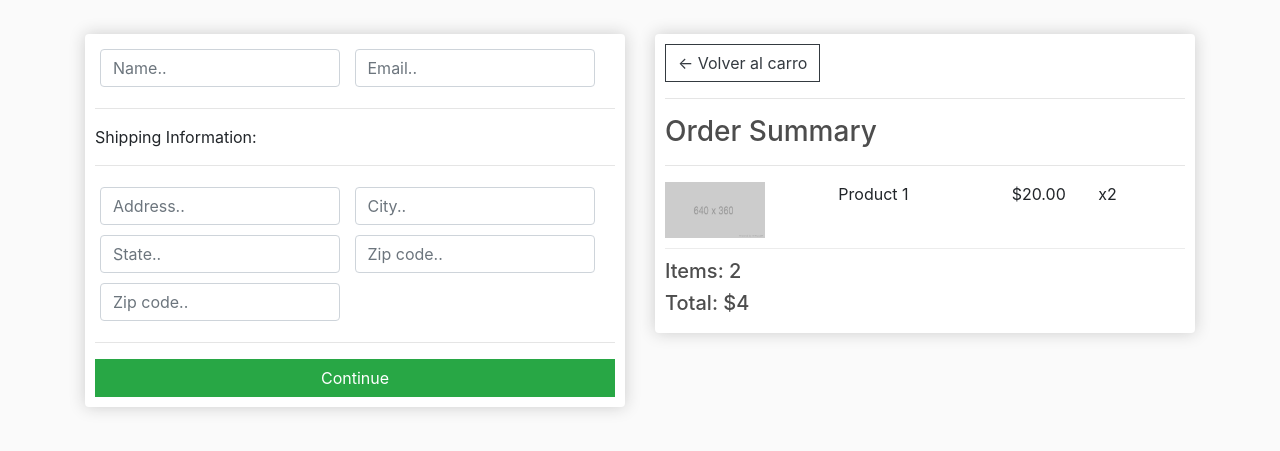
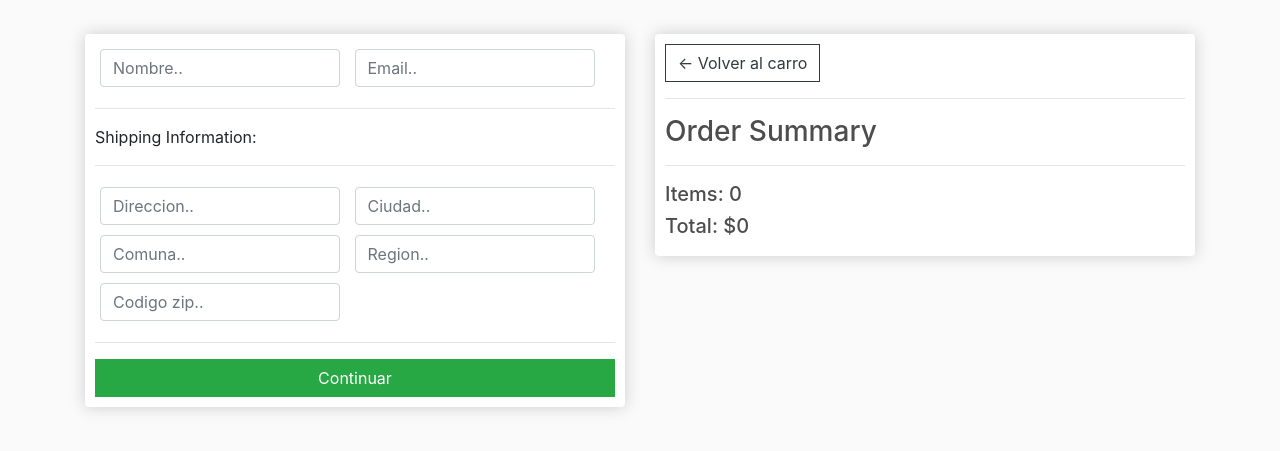
Before and after one commit to sc2-zobka/Music_Pro, a Django app: page /checkout/ in a window 1280 px wide. Shown: the part 57-508 px from the top of the page. Run offline with Django 3.2, Linux system fonts and the light colour scheme; some libraries are stand-ins or nearby versions.

Commit message:
[ADD] Checkout functionalities
Display Order Summary on checkout page

- product price
- product name
- product quantity
- product image
- total products price in the cart
- total products quantity in the cart

```diff
--- a/store/templates/store/checkout.html
+++ b/store/templates/store/checkout.html
@@ -6,17 +6,17 @@
 {% endblock %}
 
 {% block contenido %}
-
+{% load humanize %}
     <div class="row">
 		<div class="col-lg-6">
 			<div class="box-element" id="form-wrapper">
 				<form id="form">
 					<div id="user-info">
 						<div class="form-field">
-							<input required class="form-control" type="text" name="name" placeholder="Name..">
+							<input required class="form-control" type="text" name="Nombre" placeholder="Nombre..">
 						</div>
 						<div class="form-field">
-							<input required class="form-control" type="email" name="email" placeholder="Email..">
+							<input required class="form-control" type="email" name="Email" placeholder="Email..">
 						</div>
 					</div>
 
@@ -25,24 +25,24 @@
 						<p>Shipping Information:</p>
 						<hr>
 						<div class="form-field">
-							<input class="form-control" type="text" name="address" placeholder="Address..">
+							<input class="form-control" type="text" name="Direccion" placeholder="Direccion..">
 						</div>
 						<div class="form-field">
-							<input class="form-control" type="text" name="city" placeholder="City..">
+							<input class="form-control" type="text" name="Ciudad" placeholder="Ciudad..">
 						</div>
 						<div class="form-field">
-							<input class="form-control" type="text" name="state" placeholder="State..">
+							<input class="form-control" type="text" name="Comuna" placeholder="Comuna..">
 						</div>
 						<div class="form-field">
-							<input class="form-control" type="text" name="zipcode" placeholder="Zip code..">
+							<input class="form-control" type="text" name="Region" placeholder="Region..">
 						</div>
 						<div class="form-field">
-							<input class="form-control" type="text" name="country" placeholder="Zip code..">
+							<input class="form-control" type="text" name="zipcode" placeholder="Codigo zip..">
 						</div>
 					</div>
 
 					<hr>
-					<input id="form-button" class="btn btn-success btn-block" type="submit" value="Continue">
+					<input id="form-button" class="btn btn-success btn-block" type="submit" value="Continuar">
 				</form>
 			</div>
 
@@ -59,14 +59,16 @@
 				<hr>
 				<h3>Order Summary</h3>
 				<hr>
-				<div class="cart-row">
-					<div style="flex:2"><img class="row-image" src="{% static 'images/placeholder.png' %}"></div>
-					<div style="flex:2"><p>Product 1</p></div>
-					<div style="flex:1"><p>$20.00</p></div>
-					<div style="flex:1"><p>x2</p></div>
-				</div>
-				<h5>Items:   2</h5>
-				<h5>Total:   $4</h5>
+				{% for item in items %}
+					<div class="cart-row">
+						<div style="flex:2"><img class="row-image" src=" {{item.producto.imagen.url}}"></div>
+						<div style="flex:2"><p>{{ item.producto.nombre | capfirst }}</p></div>
+						<div style="flex:1"><p>${{ item.producto.precio | intcomma }}</p></div>
+						<div style="flex:1"><p>x {{ item.cantidad }}</p></div>
+					</div>
+				{% endfor %}
+				<h5>Items:  {{ orden.get_cart_items }} </h5>
+				<h5>Total: ${{ orden.get_cart_total | intcomma}}</h5>
 			</div>
 		</div>
 	</div>
--- a/store/views.py
+++ b/store/views.py
@@ -45,7 +45,22 @@ def carro(request):
 
 
 def checkout(request):
-    data = {}
+
+    if request.user.is_authenticated:
+        cliente = request.user.cliente
+        # params of get_or_create() must be fields of the Orden model
+        orden, created = Orden.objects.get_or_create(cliente=cliente, es_aceptada=False)
+        items = orden.ordenitem_set.all()
+    else:
+        # Empty cart for non-logged users
+        items = []
+        orden = {"get_cart_total": 0, "get_cart_items": 0}
+
+    data = {
+        "items": items,
+        "orden": orden,
+    }
+
     return render(request, "store/checkout.html", data)
 
 
```
